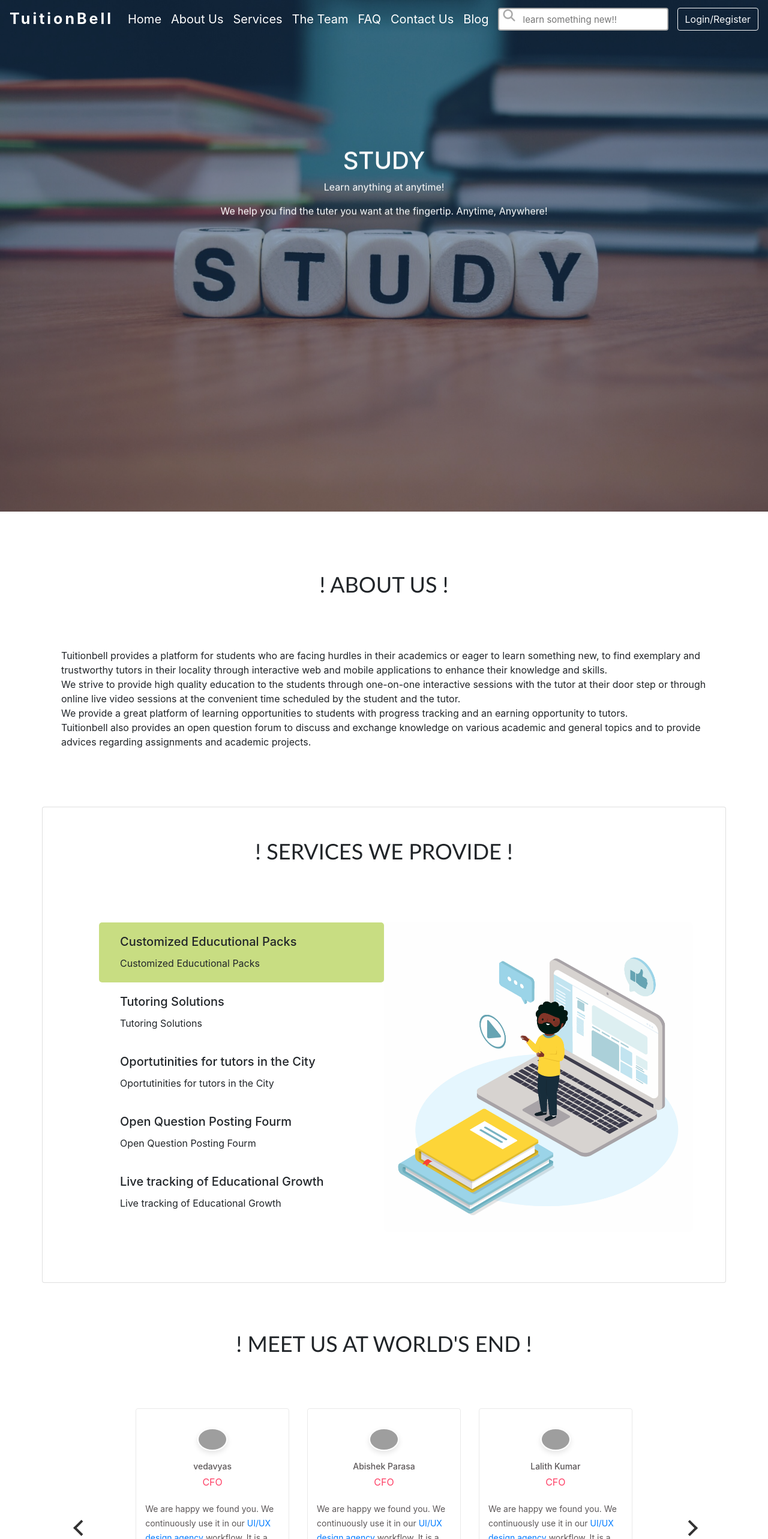
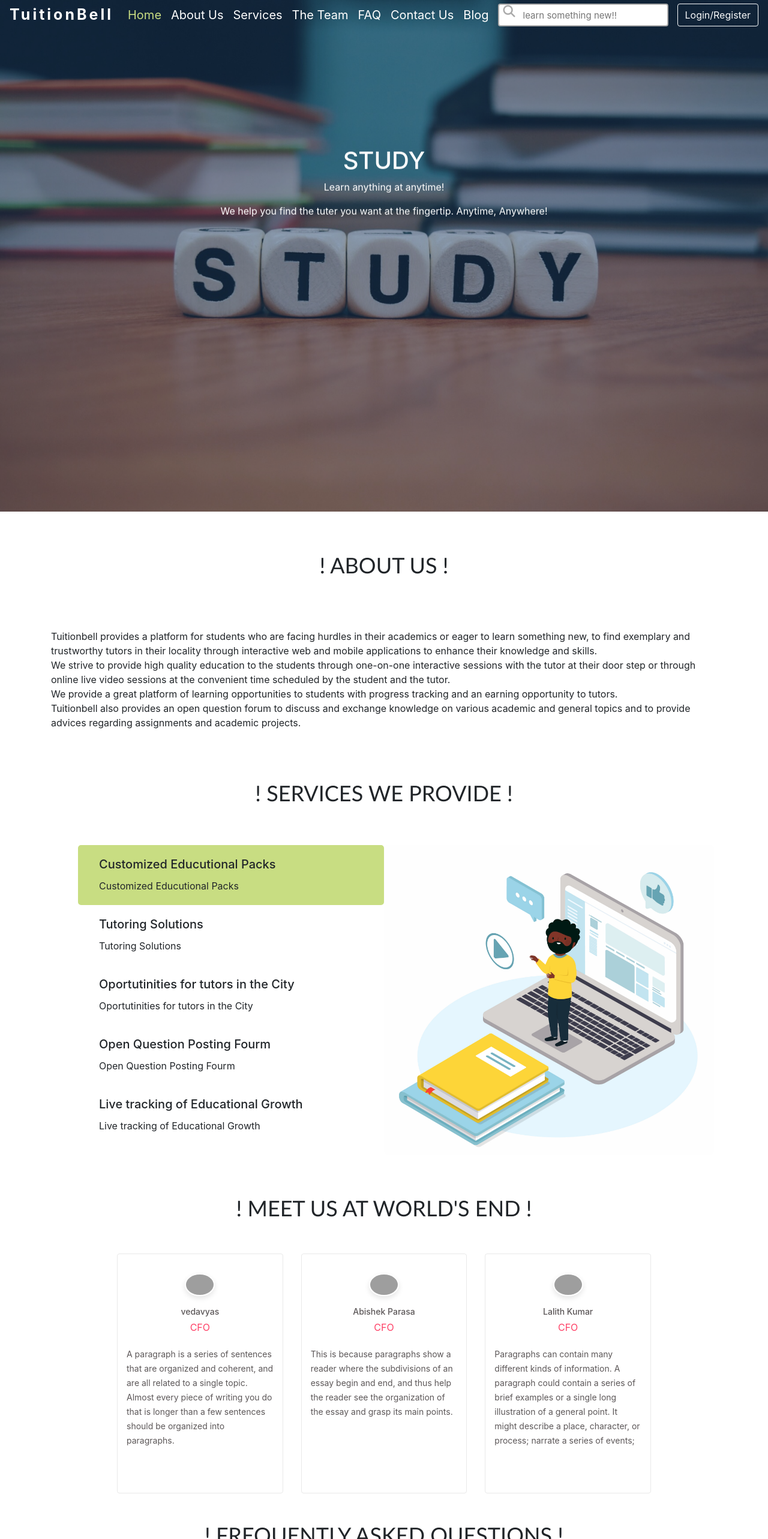
Before and after one commit to HarikaReddySarikonda/carousel, an Angular app in the folder tuitionbell/: page / in a window 1280 px wide. Shown: the top 2566 px of the page at 60% size. Built offline with nearby package versions, Linux system fonts and the light colour scheme; grey boxes are pictures that could not be loaded.

Commit message:
optimised the code of highlighted item in navbar in header

```diff
--- a/tuitionbell/src/app/body/home/home.component.html
+++ b/tuitionbell/src/app/body/home/home.component.html
@@ -4,7 +4,7 @@
     	<link rel="stylesheet" href="https://maxcdn.bootstrapcdn.com/font-awesome/latest/css/font-awesome.min.css" />
     </head>
 
-  <section id="home" >
+  <section id="home">
     <div class="container-fluid">
     <div id="carouselExampleSlidesOnly" class="carousel-slide" data-ride="carousel">
         <div class="carousel-inner text-center">
@@ -51,7 +51,7 @@
 
 <section id="services">
   <br><br>
-  <div class="container card">
+  <div class="container card no-border">
     <div class="card-body">
       <div class="row card-title">
         <div  class="col-12">
@@ -61,12 +61,12 @@
         <div  class="row card-text" >
           <div class="container" >
             <div class="row">
-                <div class="col-md-6">
+                <div class="col-md-6 col-sm-12">
                     <ul>
                         <li class="row"  *ngFor="let dataS of serviceData, let i = index" (mouseover)="showTab(i,dataS)" >
                           <div class="col-12" [ngClass]="{'activeService': selectedIndex==i }">
-                            <div class="card service no-border" style="background-color: inherit;">
-                              <div class="card-body" style="background-color: inherit;">
+                            <div class="card service no-border inherit">
+                              <div class="card-body inherit">
                                   <h5 class="card-title">{{dataS.title}}</h5>
                                   <p class="card-text">{{dataS.data}}</p>
                               </div>
@@ -75,9 +75,9 @@
                         </li>
                     </ul>
                 </div>
-                <div class="col-md-6">
+                <div class="col-md-6 col-sm-12">
                     <div *ngFor="let dataS of serviceData, let i = index">
-                        <img src={{dataS.img}} @myAni *ngIf="i == selectedIndex" class="slide" style="height: 100%; width: 100%;">
+                        <img src={{dataS.img}} @myAni *ngIf="i == selectedIndex" class="slide height-width-100">
                     </div>
                 </div>
             </div>
@@ -146,13 +146,13 @@
         <div class="row">
           <div class="col-md-1 arrowPosition">
             <!-- controls -->
-            <button class="control " (click)="onPreviousClick()">
+            <!-- <button class="control " (click)="onPreviousClick()">
               <span class="arrow left"></span>
-            </button>
+            </button> -->
           </div>
           <div class="col-md-10">
-          <div class="carousel" >
-            <div  class="container" >
+          <div class="container" >
+            <div>
               <div class="row" >
                 <div class="col-md-4 " *ngFor="let slide of subslide">
                   <div class="innerSlider-carousel slick-slide">
@@ -160,17 +160,7 @@
                     <h5 class="h5-carousel">{{slide.header}}</h5>
                     <span class="spec-customColor">{{slide.position}}</span>
                     <p class="p-carousel">
-                      We are happy we found you. We continuously use it in our
-                      <a
-                        target="_blank"
-                        class="spec"
-                        href="https://github.com/ROYopedia"
-                        >UI/UX design agency</a
-                      >
-                      workflow. It is a very simple-to-use prototyping tool that
-                      transforms the way we collaborate on our interface design
-                      projects. It also helped to streamline our handoff from
-                      designers to developers.
+                      {{slide.discription}}
                     </p>
                   </div>
           </div>
@@ -179,9 +169,9 @@
           </div>
           </div>
              <div class="col-md-1 arrowPosition" >
-              <button class="control  "  (click)="onNextClick()">
+              <!-- <button class="control"  (click)="onNextClick()">
                 <span class="arrow right"></span>
-              </button>
+              </button> -->
             </div>
             </div>
             </div>
--- a/tuitionbell/src/app/body/home/home.component.scss
+++ b/tuitionbell/src/app/body/home/home.component.scss
@@ -1,5 +1,12 @@
 //common section
 
+.inherit{
+  background-color: inherit;
+}
+.height-width-100{
+  height: 100%;
+   width: 100%;
+}
 .home-title{
   font-size: 36px;
   padding-bottom: 45px;
@@ -115,30 +122,6 @@
    background-color:#c8dd82;
   border-radius: 5px;
 }
-.active{
-  // -webkit-box-shadow:  32px 59px 17px 0px rgba(20,0,0,0.15), 25px 24px 22px 5px rgba(0,0,0,0.3);
-  // box-shadow: 32px 59px 17px 0px rgba(20,0,0,0.15), 25px 24px 22px 5px rgba(0,0,0,0.3);
-  border-radius: 15px;
-  -webkit-animation-duration: 3s;
-  animation-duration: 3s;
-  -webkit-animation-fill-mode: both;
-  animation-fill-mode: both;
-}
-
-@-webkit-keyframes fadeIn {
-  0% { transform: translateX(100%);}
-  100% {transform: translateX(0);}
-}
-@keyframes fadeIn {
-  0% {opacity: 0.75;}
-  100% {opacity: 1;}
-}
-.fadeIn {
-  // -webkit-animation-name: fadeIn;
-  // animation-name: fadeIn;
-  transition: 0.5s;
-}
-
 
 // FAQ CSS
 .btn{
@@ -237,25 +220,7 @@ width: auto;
 }
 
 // The team CSS
-.arrowPosition{
-  text-align: center;
-}
-.container {
-	display: block;
-	height: 100%;
-	width: 100%;
-	padding: 2em;
-}
- :host {
-	flex: 1;
-}
-.carousel {
-	position: relative;
-	height: 100%;
-	width: 100%;
-	overflow: hidden;
-	border-radius: 0.5em;
-}
+
 .slide {
 	position: absolute;
 	top: 0;
@@ -266,9 +231,7 @@ width: auto;
 	transition: transform 150ms cubic-bezier(0.25, 0.46, 0.45, 0.84);
 	border-radius: 0.5em;
 }
-.slide:hover {
-	transform: scale(1.025);
-}
+
 .control {
 	border: none;
 	background-color: transparent;
@@ -288,21 +251,10 @@ width: auto;
 	transition: opacity 150ms cubic-bezier(0.25, 0.46, 0.45, 0.84);
 }
 
-mag:hover,
-mag:focus {
-	opacity: 1;
+/* style the arrows */
+.arrowPosition{
+  text-align: center;
 }
-
-
-/* Position the buttons */
-.next {
-	right: 0;
-}
-.prev {
-	left: 0;
-}
-
-/* style the arrows */
 .arrow {
 	display: block;
 	border-left: 0.1em solid black;
@@ -316,6 +268,9 @@ mag:focus {
 .right {
 	transform: rotate(225deg);
 }
+
+
+
 .img-carousel {
 	max-width: 50px;
 	display: block;
@@ -373,22 +328,15 @@ min-width: 100%;
 height: inherit;
 // min-height: 100%;
 }
-* {
-&:focus {
-outline: 0 !important;
+//end of the team css
+// .carousel-inner :focus{
+// border: none;
+// }
 
-}
-}
-.carousel-inner :focus{
-border: none;
-}
-.slick-slide {
-outline: none !important;
-}
 
-.about-bg{
-  background-image: url(../../../assets/Images/computer.jpg);
-}
+
+
+
 
 // Contact Us
 .form-row>.col, .form-row>[class*=col-] {
--- a/tuitionbell/src/app/header/header.component.html
+++ b/tuitionbell/src/app/header/header.component.html
@@ -1,6 +1,6 @@
-<div class="container">
-    <div class="row">
-        <nav [class.bg-light]="bgLight" class="navbar navbar-expand-lg navbar-light fixed-top">
+<div class="container"  >
+    <div class="row"  >
+        <nav id="navbarheight" style="height: 50px;" [class.bg-light]="bgLight" class="navbar navbar-expand-lg navbar-light fixed-top">
           <a class="navbar-brand" href="#">TuitionBell</a>
           <button class="navbar-toggler" (click)="toggleClick()" type="button" data-toggle="collapse" data-target="#navbarSupportedContent" aria-controls="navbarSupportedContent" aria-expanded="false" aria-label="Toggle navigation">
             <span class="navbar-toggler-icon"></span>
@@ -8,23 +8,23 @@
 
           <div class="collapse navbar-collapse" [ngStyle]="{'background-color': bgColor}" id="navbarSupportedContent">
             <ul class="navbar-nav mr-auto">
-              <li class="nav-item" (click)="toHome()">
-                <a class="nav-link" href="#">Home <span class="sr-only">(current)</span></a>
+              <li class="nav-item" (click)="scrollToElement('home')">
+                <a  [ngClass]="{'highlight': currentActive === 1}" class="nav-link">Home <span class="sr-only">(current)</span></a>
               </li>
-              <li class="nav-item" (click)="toAboutus()">
-                <a class="nav-link" >About Us</a>
+              <li class="nav-item" (click)="scrollToElement('about-us')">
+                <a [ngClass]="{'highlight': currentActive === 2}" class="nav-link">About Us</a>
               </li>
-              <li class="nav-item" (click)="toServices()">
-                <a class="nav-link">Services</a>
+              <li class="nav-item" (click)="scrollToElement('services')" class="nav-link">
+                <a [ngClass]="{'highlight': currentActive === 3}">Services</a>
               </li>
-              <li class="nav-item" (click)="toTheTeam()">
-                <a class="nav-link" >The Team</a>
+              <li class="nav-item" (click)="scrollToElement('about-team')" class="nav-link">
+                <a [ngClass]="{'highlight': currentActive === 4}">The Team</a>
               </li>
-              <li class="nav-item" (click)="toFaq()">
-                <a class="nav-link" >FAQ</a>
+              <li class="nav-item" (click)="scrollToElement('faq')" class="nav-link">
+                <a [ngClass]="{'highlight': currentActive === 5}" >FAQ</a>
               </li>
-              <li class="nav-item" (click)="toContactUs()">
-                <a class="nav-link" >Contact Us</a>
+              <li class="nav-item" (click)="scrollToElement('contact-us')" class="nav-link">
+                <a [ngClass]="{'highlight': currentActive === 6}" >Contact Us</a>
               </li>
               <!-- <li class="nav-item dropdown">
                 <a class="nav-link dropdown-toggle" href="#" id="navbarDropdown" role="button" data-toggle="dropdown" aria-haspopup="true" aria-expanded="false">
@@ -60,7 +60,7 @@
 
 
 <!-- Modal -->
-<div class="modal fade" id="exampleModal" tabindex="-1" role="dialog" aria-labelledby="exampleModalLabel" aria-hidden="true">
+<div  class="modal fade" id="exampleModal" tabindex="-1" role="dialog" aria-labelledby="exampleModalLabel" aria-hidden="true">
   <div class="modal-dialog">
     <div class="modal-content">
       <div class="modal-header">
@@ -73,7 +73,7 @@
         <p>We are still working on the page.. Will get back soon..</p>
       </div>
       <div class="modal-footer">
-        <button type="button" class="btn btn-primary" data-dismiss="modal">Ok</button>
+        <button type="button"  class="btn btn-primary" data-dismiss="modal">Ok</button>
       </div>
     </div>
   </div>
--- a/tuitionbell/src/app/header/header.component.scss
+++ b/tuitionbell/src/app/header/header.component.scss
@@ -85,12 +85,13 @@
     .highlight{
         //background-color: #c8dd82;
         color: #c8dd82 !important;
-        font-weight: bold;
+      //  font-weight: bold;
     }
     .bg-light{
         transition: all 1s ease-in-out;
         // background-color: rgb(235, 228, 235) !important;
-        background-color:  #1c416a !important;
+       background-color:  #1c416a !important;
+    // background: none !important;
     }
     ::placeholder {
         font-size: 15px;
--- a/tuitionbell/src/app/header/header.component.ts
+++ b/tuitionbell/src/app/header/header.component.ts
@@ -15,80 +15,74 @@ export class HeaderComponent implements OnInit {
     var x = document.getElementById("navbarSupportedContent");
     if(x.style.display == "none") x.style.display='block';
   }
+  //navigation
 
-    toHome(){
-    document.getElementById("home").scrollIntoView({behavior:"smooth",  block: "start", inline: "nearest"})
-    var element=document.getElementsByClassName('nav-link');
-   for(var y=0;y< document.getElementsByClassName("nav-link").length;y++){
-      var element=document.getElementsByClassName("nav-link");
-      element[y].classList.remove('highlight');
-     }
-     element[0].classList.add('highlight');
-     this.bgColor = "";
-     var x = document.getElementById("navbarSupportedContent");
-     x.style.display = "none";
+
+
+  public currentActive = 1;
+  public homeOffset: Number = null;
+  public aboutusOffset: Number = null;
+  public servicesOffset: Number = null;
+  public aboutteamOffset: Number = null;
+  public faqOffset: Number = null;
+  public contactusOffset: Number = null;
+  public navbarheight;
+  comVar;
+
+
+  ngAfterViewChecked() {
+    this.homeOffset = document.getElementById("home").offsetTop;
+    this.aboutusOffset = document.getElementById("about-us").offsetTop;
+    this.servicesOffset = document.getElementById("services").offsetTop;
+    this.aboutteamOffset = document.getElementById("about-team").offsetTop;
+    this.faqOffset = document.getElementById("faq").offsetTop;
+    this.contactusOffset = document.getElementById("contact-us").offsetTop;
+    this.aboutusOffset = document.getElementById("about-us").offsetTop;
+    this.navbarheight = document.getElementById("navbarheight").offsetHeight;
+
+
   }
-  toAboutus(){
-    document.getElementById("about-us").scrollIntoView({behavior:"smooth",  block: "start", inline: "nearest"})
-    var element=document.getElementsByClassName('nav-link');
-    for(var y=0;y< document.getElementsByClassName("nav-link").length;y++){
-      var element=document.getElementsByClassName("nav-link");
-      element[y].classList.remove('highlight');
-     }
-     element[1].classList.add('highlight');
-     this.bgColor = "";
-     var x = document.getElementById("navbarSupportedContent");
-     x.style.display = "none";
-    }
-  toServices(){
-    document.getElementById("services").scrollIntoView({behavior:"smooth",  block: "start", inline: "nearest"})
-    var element=document.getElementsByClassName('nav-link');
-    for(var y=0;y< document.getElementsByClassName("nav-link").length;y++){
-      var element=document.getElementsByClassName("nav-link");
-      element[y].classList.remove('highlight');
-     }
-     element[2].classList.add('highlight');
-     this.bgColor = "";
-     var x = document.getElementById("navbarSupportedContent");
-     x.style.display = "none";
+  scrollToElement(target){
+   // alert(target)
+    document.getElementById(target).scrollIntoView({behavior:"smooth",  block: "start", inline: "nearest"});
+   // alert(this.currentActive);
   }
-  toContactUs(){
-    document.getElementById("contact-us").scrollIntoView({behavior:"smooth",  block: "start", inline: "nearest"})
-    var element=document.getElementsByClassName('nav-link');
-    for(var y=0;y< document.getElementsByClassName("nav-link").length;y++){
-      var element=document.getElementsByClassName("nav-link");
-      element[y].classList.remove('highlight');
-     }
+  @HostListener('window:scroll', ['$event'])
+checkOffsetTop() {
+  console.log(window.pageYOffset); // this will console log our scroll position
+  console.log(window.pageYOffset +"+ "+this.navbarheight);
+  console.log( window.pageYOffset +this.navbarheight);
+ // console.log("this.homeOffset"+this.homeOffset);
+ //// console.log("aboutusOffset "+this.aboutusOffset);
+ // console.log("this.servicesOffset"+this.servicesOffset);
+ // console.log("this.aboutteamOffset"+this.aboutteamOffset);
+  this.navbarheight = parseInt(this.navbarheight);
+  this.comVar =  window.pageYOffset + this.navbarheight;
 
-    element[5].classList.add('highlight');
-    this.bgColor = "";
-    var x = document.getElementById("navbarSupportedContent");
-    x.style.display = "none";
-  }
-  toFaq(){
-    document.getElementById("faq").scrollIntoView({behavior:"smooth",  block: "start", inline: "nearest"})
-    var element=document.getElementsByClassName('nav-link');
-    for(var y=0;y< document.getElementsByClassName("nav-link").length;y++){
-      var element=document.getElementsByClassName("nav-link");
-      element[y].classList.remove('highlight');
-     }
-     element[4].classList.add('highlight');
-     this.bgColor = "";
-     var x = document.getElementById("navbarSupportedContent");
-     x.style.display = "none";
-  }
-  toTheTeam(){
-    document.getElementById("about-team").scrollIntoView({behavior:"smooth",  block: "start", inline: "nearest"})
-    var element=document.getElementsByClassName('nav-link');
-    for(var y=0;y< document.getElementsByClassName("nav-link").length;y++){
-      var element=document.getElementsByClassName("nav-link");
-      element[y].classList.remove('highlight');
-     }
-     element[3].classList.add('highlight');
-     this.bgColor = "";
-     var x = document.getElementById("navbarSupportedContent");
-     x.style.display = "none";
-  }
+
+  if (this.comVar >= this.homeOffset && this.comVar < this.aboutusOffset) {
+    this.currentActive = 1;
+  } else if (this.comVar >= this.aboutusOffset && this.comVar < this.servicesOffset) {
+    this.currentActive = 2;
+  } else if (this.comVar >= this.servicesOffset && this.comVar < this.aboutteamOffset) {
+    this.currentActive = 3;
+  } else if (this.comVar >= this.aboutteamOffset && this.comVar < this.faqOffset) {
+    this.currentActive = 4;
+  } else if (this.comVar >= this.faqOffset && this.comVar < this.contactusOffset){
+    this.currentActive = 5;
+  } else if (this.comVar >= this.contactusOffset){
+    this.currentActive = 6;
+  } else { this.currentActive = 0; }
+//alert(document.getElementById("home").offsetTop+"gggg"+document.getElementById("about-us").offsetTop);
+//alert(this.homeOffset+"ggfhg"+this.aboutusOffset);
+// alert(this.homeOffset);
+//alert(this.homeElement.nativeElement.offsetTop+"hb");
+//alert(document.getElementById("harika").offsetTop);
+}
+
+
+
+
   toElem(elem){
 console.log(elem);
 
@@ -119,7 +113,8 @@ console.log(elem);
     }
   }
   ngOnInit(): void {
-    console.log("In Header component")
+    console.log("In Header component");
+    console.log(window.pageYOffset);
   }
 
 }
--- a/tuitionbell/src/content/homePage/team.json
+++ b/tuitionbell/src/content/homePage/team.json
@@ -1,17 +1,62 @@
 [
     [
-      {"header":"vedavyas","position":"CFO","discription":"Bussiness","img":"https://encrypted-tbn0.gstatic.com/images?q=tbn%3AANd9GcSRK75yOImoF-jRTnx-OjQVl7By4alsTf11vg&usqp=CAU"},
-      {"header":"Abishek Parasa","position":"CFO","discription":"Bussiness","img":"https://encrypted-tbn0.gstatic.com/images?q=tbn%3AANd9GcSRK75yOImoF-jRTnx-OjQVl7By4alsTf11vg&usqp=CAU"},
-      {"header":"Lalith Kumar","position":"CFO","discription":"Bussiness","img":"https://encrypted-tbn0.gstatic.com/images?q=tbn%3AANd9GcTMndfEl9Hspt1UTfSThp4zNXOTqbL1-M-wwg&usqp=CAU"}
+      {
+        "header":"vedavyas",
+        "position":"CFO",
+        "discription":"A paragraph is a series of sentences that are organized and coherent, and are all related to a single topic. Almost every piece of writing you do that is longer than a few sentences should be organized into paragraphs.",
+        "img":"https://encrypted-tbn0.gstatic.com/images?q=tbn%3AANd9GcSRK75yOImoF-jRTnx-OjQVl7By4alsTf11vg&usqp=CAU"
+      },
+      {
+        "header":"Abishek Parasa",
+        "position":"CFO",
+        "discription":"This is because paragraphs show a reader where the subdivisions of an essay begin and end, and thus help the reader see the organization of the essay and grasp its main points.",
+        "img":"https://encrypted-tbn0.gstatic.com/images?q=tbn%3AANd9GcSRK75yOImoF-jRTnx-OjQVl7By4alsTf11vg&usqp=CAU"
+      },
+      {
+        "header":"Lalith Kumar",
+        "position":"CFO",
+        "discription":"Paragraphs can contain many different kinds of information. A paragraph could contain a series of brief examples or a single long illustration of a general point. It might describe a place, character, or process; narrate a series of events;",
+        "img":"https://encrypted-tbn0.gstatic.com/images?q=tbn%3AANd9GcTMndfEl9Hspt1UTfSThp4zNXOTqbL1-M-wwg&usqp=CAU"
+      }
     ],
     [
-      {"header":"Srusthee Chirame","position":"Front-End Enggineer","discription":"Devlopment","img":"https://encrypted-tbn0.gstatic.com/images?q=tbn%3AANd9GcRh2Oxp1RbEhhnFYlNNCg5WCjjsGVxiEF5K8Q&usqp=CAU"},
-      {"header":"Arjit Roy","position":"CTO","discription":"Devlopment","img":"https://png.pngtree.com/png-clipart/20190516/original/pngtree-bank-securities-insurance-company-employee-official-business-png-image_3802223.jpg"},
-      {"header":"Akanksha Thala","CTO":"Enggineer","discription":"Devlopment","img":"https://encrypted-tbn0.gstatic.com/images?q=tbn%3AANd9GcTOQpvp5scL0Fh5HhTlBghBEolqO0vLXvpVZQ&usqp=CAU"}
+      {
+        "header":"Srusthee Chirame",
+        "position":"Front-End Enggineer",
+        "discription":"Devlopment",
+        "img":"https://encrypted-tbn0.gstatic.com/images?q=tbn%3AANd9GcRh2Oxp1RbEhhnFYlNNCg5WCjjsGVxiEF5K8Q&usqp=CAU"
+      },
+      {
+        "header":"Arjit Roy",
+        "position":"CTO",
+        "discription":"Devlopment",
+        "img":"https://png.pngtree.com/png-clipart/20190516/original/pngtree-bank-securities-insurance-company-employee-official-business-png-image_3802223.jpg"
+      },
+      {
+        "header":"Akanksha Thala",
+        "position":"Enggineer",
+        "discription":"Devlopment",
+        "img":"https://encrypted-tbn0.gstatic.com/images?q=tbn%3AANd9GcTOQpvp5scL0Fh5HhTlBghBEolqO0vLXvpVZQ&usqp=CAU"
+      }
     ],
     [
-      {"header":"Harika Reddy","position":"Front End Enggineer","discription":"Devlopment","img":"https://encrypted-tbn0.gstatic.com/images?q=tbn%3AANd9GcRh2Oxp1RbEhhnFYlNNCg5WCjjsGVxiEF5K8Q&usqp=CAU"},
-      {"header":"Tejasvini Kadam","position":"python Enggineer","discription":"Devlopment","img":"https://encrypted-tbn0.gstatic.com/images?q=tbn%3AANd9GcTOQpvp5scL0Fh5HhTlBghBEolqO0vLXvpVZQ&usqp=CAU"},
-      {"header":"vedavalli Alaparthi","position":"Front End Enggineer","discription":"Bussiness","img":"https://encrypted-tbn0.gstatic.com/images?q=tbn%3AANd9GcTMndfEl9Hspt1UTfSThp4zNXOTqbL1-M-wwg&usqp=CAU"}
+      {
+        "header":"Harika Reddy",
+        "position":"Front End Enggineer",
+        "discription":"Devlopment",
+        "img":"https://encrypted-tbn0.gstatic.com/images?q=tbn%3AANd9GcRh2Oxp1RbEhhnFYlNNCg5WCjjsGVxiEF5K8Q&usqp=CAU"
+      },
+      {
+        "header":"Tejasvini Kadam",
+        "position":"python Enggineer",
+        "discription":"Devlopment",
+        "img":"https://encrypted-tbn0.gstatic.com/images?q=tbn%3AANd9GcTOQpvp5scL0Fh5HhTlBghBEolqO0vLXvpVZQ&usqp=CAU"
+      },
+      {
+        "header":"vedavalli Alaparthi",
+        "position":"Front End Enggineer",
+        "discription":"Bussiness",
+        "img":"https://encrypted-tbn0.gstatic.com/images?q=tbn%3AANd9GcTMndfEl9Hspt1UTfSThp4zNXOTqbL1-M-wwg&usqp=CAU"
+      }
     ]
   ]
```
